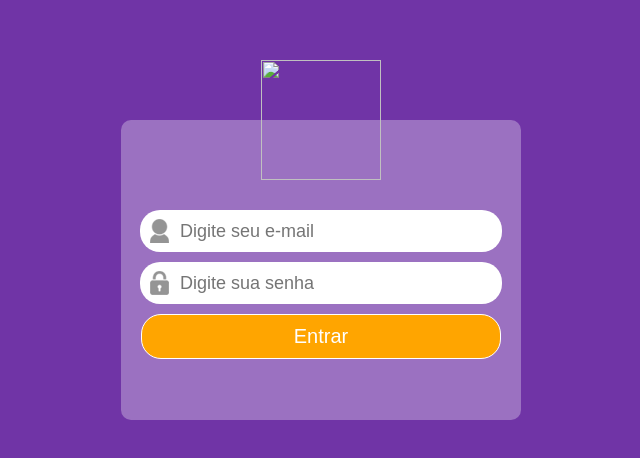
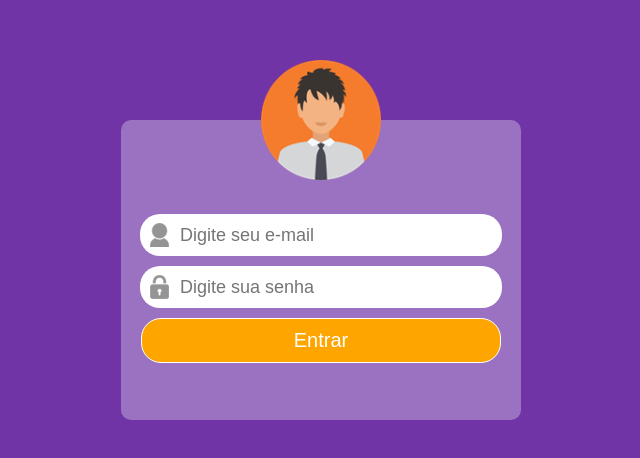
Before and after one commit to MauroSantos2004/Pagina-Login, a plain HTML site: page index.html in a window 1280 px wide. Shown: the whole page, without its empty margins (319-959 px from the left). Drawn offline with Linux system fonts and the light colour scheme.

Commit message:
Update index.html

```diff
--- a/index.html
+++ b/index.html
@@ -8,7 +8,7 @@
     </head>
     <body>
         <div id="container">
-            <img src="perfil.png">
+            <img src="imagens/perfil.png">
 
             <form>
                 <div>
```
